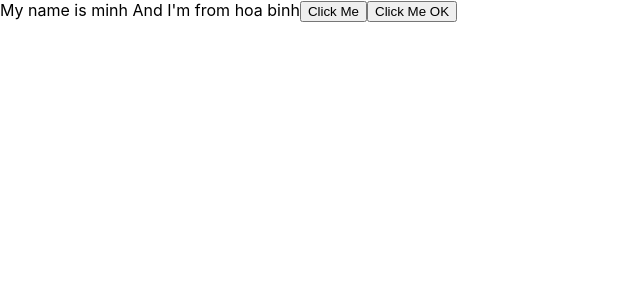
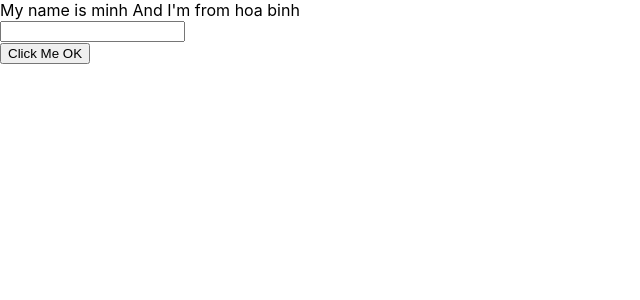
Before and after one commit to dangminhhelloworld/learn_reactjs, a React (Create React App) app: page / in a window 1280 px wide. Shown: the top 300 px of the page, without its empty margins (0-640 px from the left). Built offline with nearby package versions, Linux system fonts and the light colour scheme.

Commit message:
form in React

```diff
--- a/src/App.js
+++ b/src/App.js
@@ -18,20 +18,28 @@ class App extends React.Component {
   };
 
   handerOnMouseOver(event) {
-    console.log(event.pageX);
+
   }
+  haderOnchange = (event) => {
+    event.preventDefault();
+    console.log(this.state);
+    this.setState({
+      name: event.target.value,
+    });
+  };
+
+  handOnSubmit = (event) => {
+    event.preventDefault();
+    console.log(this.state);
+  };
   render() {
     return (
       <div>
         My name is {this.state.name} And I'm from {this.state.address}
-        <button onMouseOver={this.handerOnMouseOver}>Click Me</button>
-        <button
-          onClick={(event) => {
-            this.handerClick(event);
-          }}
-        >
-          Click Me OK
-        </button>
+        <form onSubmit={(event)=>this.handOnSubmit}>
+          <input type="text" onChange={(event) => this.haderOnchange(event)} />
+        </form>
+        <button>Click Me OK</button>
       </div>
     );
   }
```
